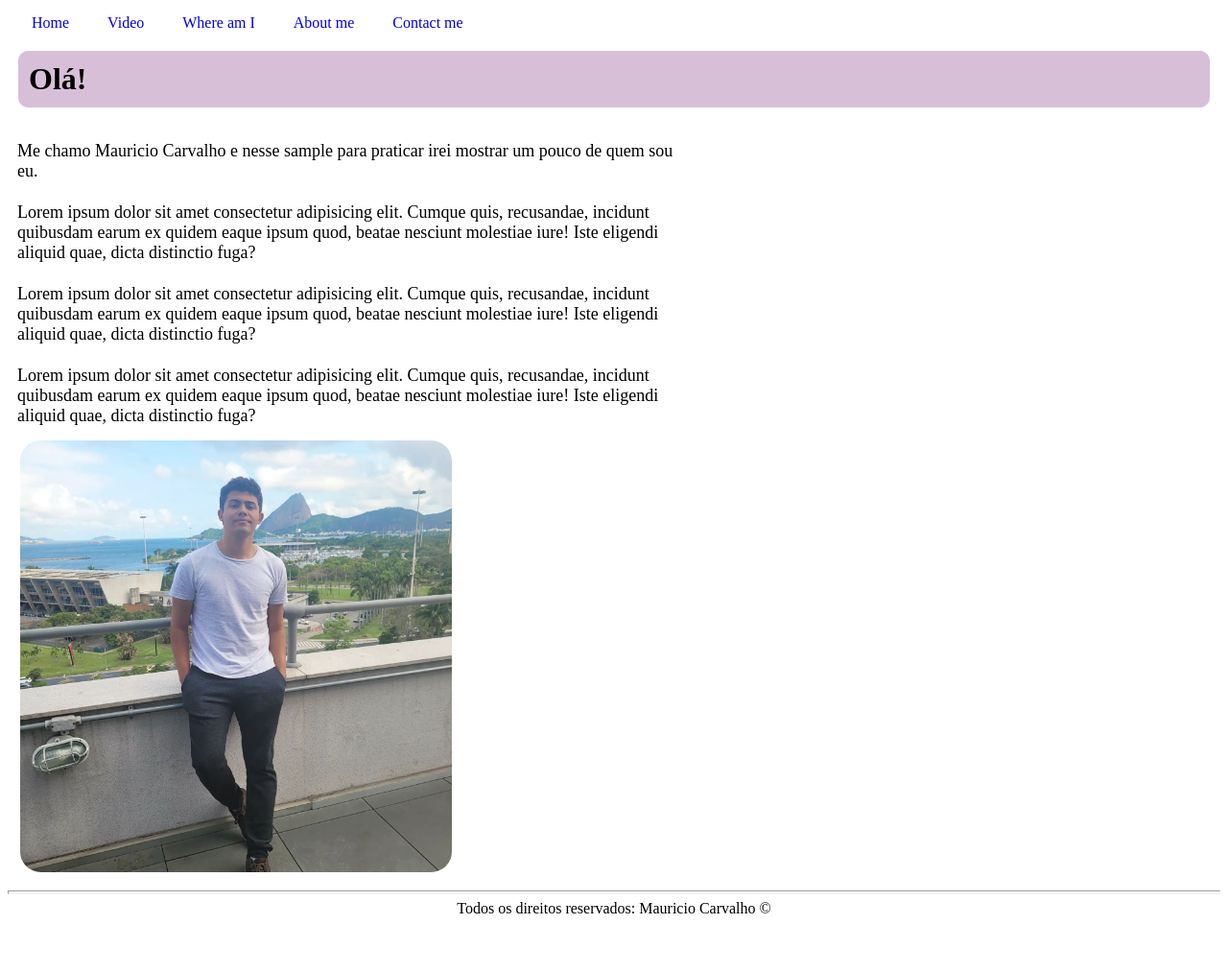
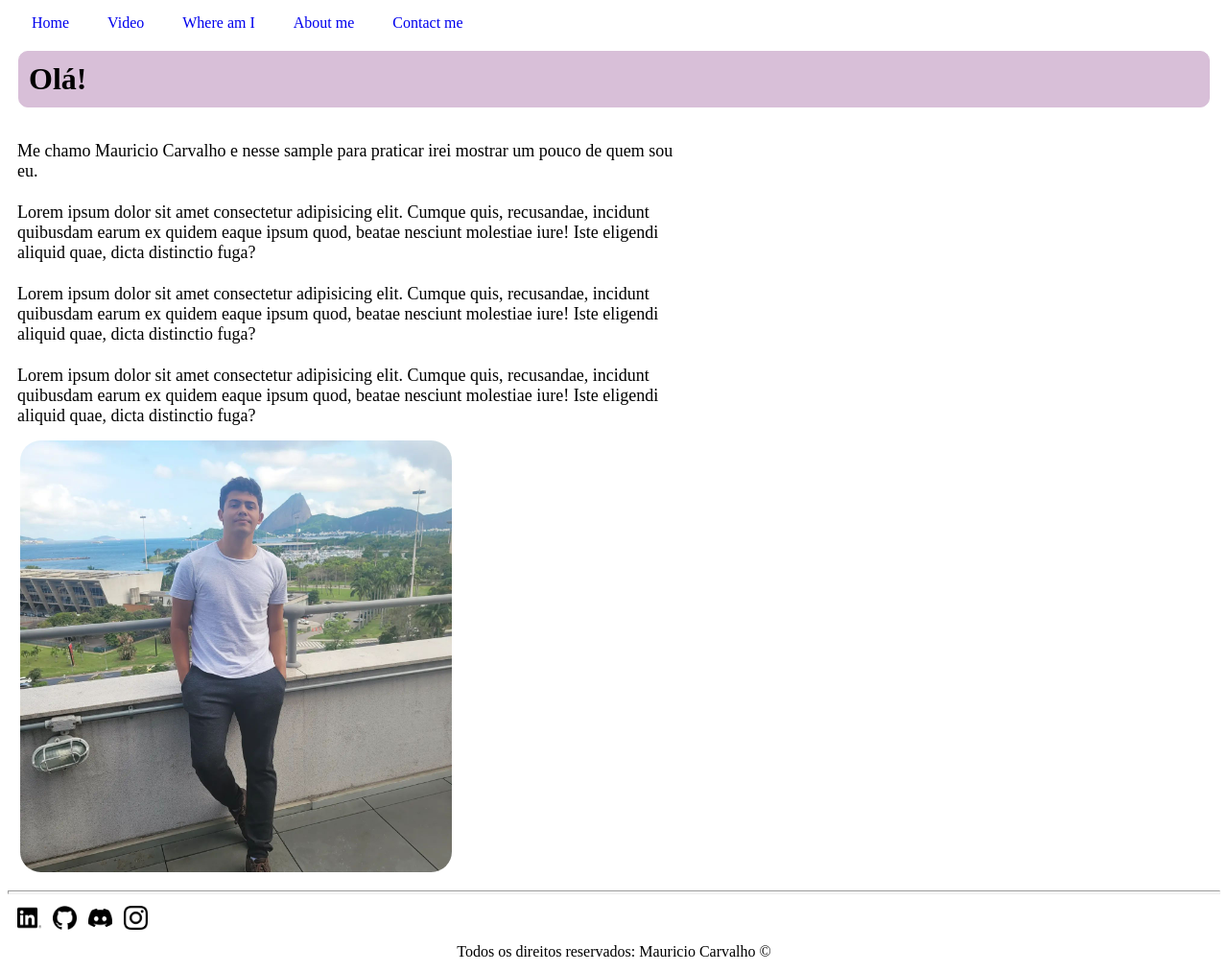
Before and after one commit to CarvalhoZD/html-sample, a plain HTML site: page index.html in a window 1280 px wide. Shown: the whole page at 96% size. Before the commit the page ends 968 px from the top, so only its background shows below. Drawn offline with Linux system fonts and the light colour scheme.

Commit message:
feat: update footer with socials

```diff
--- a/assets/css/style.css
+++ b/assets/css/style.css
@@ -90,5 +90,10 @@ a {
 }
 
 .center {
-    text-align: center;
+  text-align: center;
 }
+
+.social {
+  height: 25px;
+  width: 25px;
+}
--- a/index.html
+++ b/index.html
@@ -77,6 +77,22 @@
     </main>
     <hr />
     <footer>
+
+      <div  class="container">
+        <a href="https://www.linkedin.com/in/mauriciocarvalhojb/" target="_blank">
+          <img class="social p-25" src="assets/img/linkedin.png" alt="Logo do LinkedIn">
+        </a>
+        <a href="https://github.com/CarvalhoZD" target="_blank">
+        <img class="social p-25" src="assets/img/github.png" alt="Logo do GitHub">
+        </a>
+        <a href="https://discordapp.com/users/352620735983779841" target="_blank">
+        <img class="social p-25" src="assets/img/discord.png" alt="Logo do Discord">
+      </a>
+      <a href="https://www.instagram.com/carvalhoo_/" target="_blank">
+        <img class="social p-25" src="assets/img/instagram.png" alt="Logo do Instagram">
+      </a>
+      </div>
+
       <p class="center">
         Todos os direitos reservados: Mauricio Carvalho &copy;
       </p>
```
Also changed, not shown: assets/img/discord.png (added), assets/img/github.png (added), assets/img/instagram.png (added), assets/img/linkedin.png (added).
